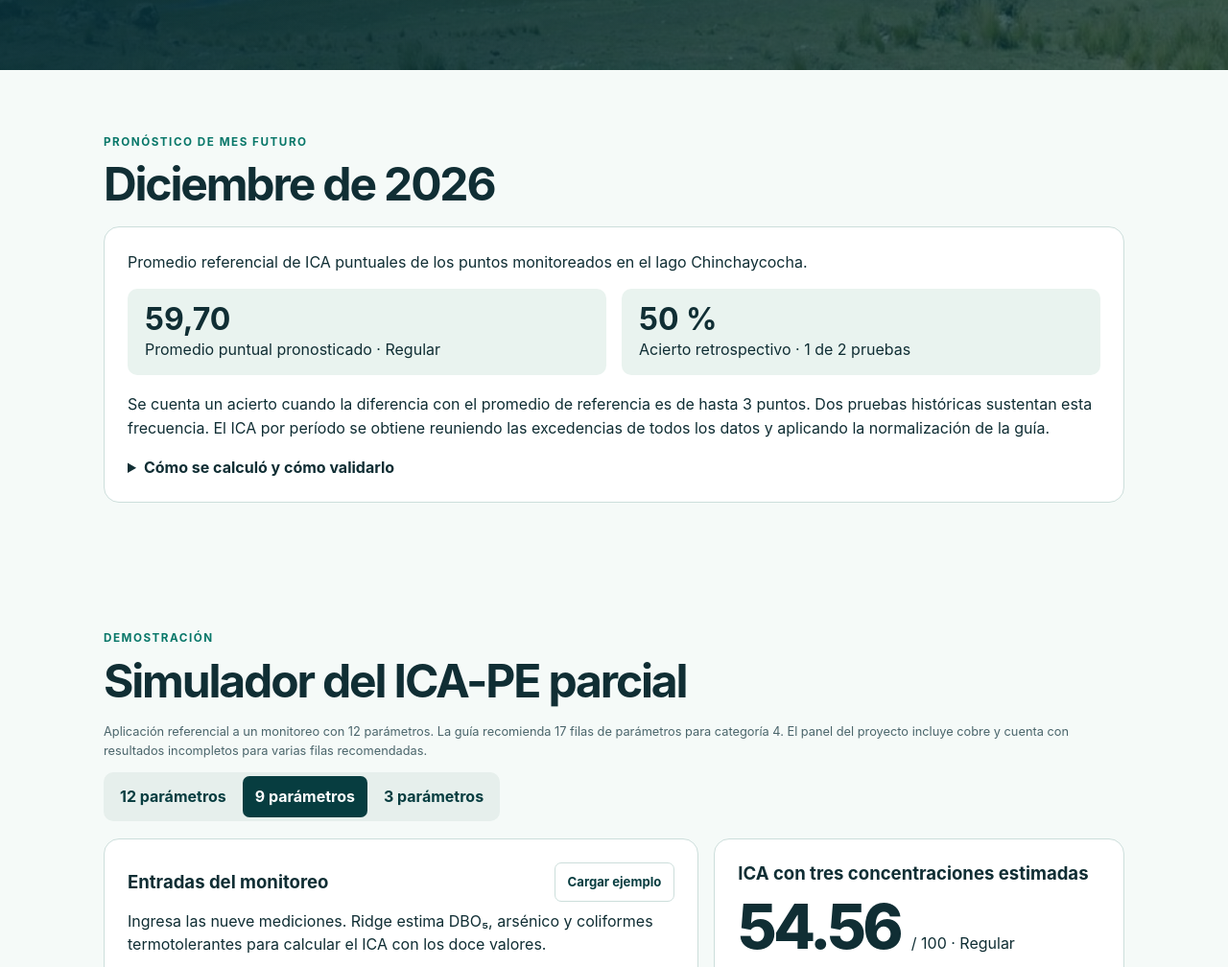
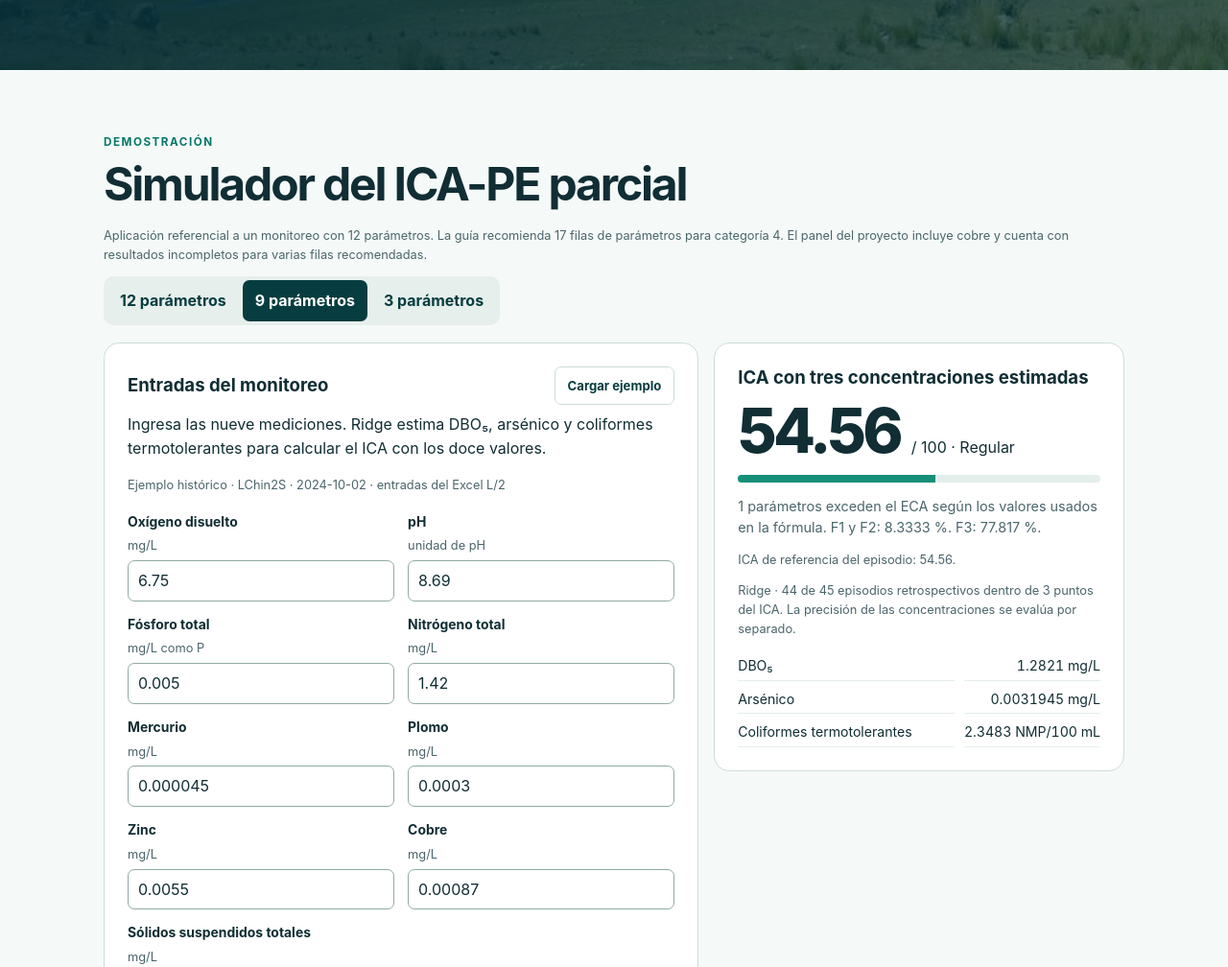
Before and after one commit to zarai-miliano/ICA, a plain HTML site: page index.html in a window 1280 px wide. Shown: the part 494-1502 px from the top of the page at 96% size. Drawn offline with Linux system fonts and the light colour scheme.

Commit message:
Remove future forecast section from ICA simulator

```diff
--- a/index.html
+++ b/index.html
@@ -6,38 +6,17 @@
   <meta name="description" content="Demostración del modelo ICA-PE entrenado con los monitoreos del lago Chinchaycocha.">
   <title>Índice de calidad de Agua</title>
   <link rel="stylesheet" href="estilos.css">
-  <link rel="stylesheet" href="pronostico.css">
+  <link rel="stylesheet" href="portada.css">
   <script defer src="modelos.js"></script>
   <script defer src="panel_nueve.js"></script>
   <script defer src="app.js"></script>
 </head>
 <body>
-  <header class="top"><a class="brand" href="#inicio"><span class="mark" aria-hidden="true">≈</span> Chinchaycocha</a><nav aria-label="Secciones"><a href="#simulador">Simulador</a><a href="#pronostico">Pronóstico</a></nav></header>
+  <header class="top"><a class="brand" href="#inicio"><span class="mark" aria-hidden="true">≈</span> Chinchaycocha</a><nav aria-label="Secciones"><a href="#simulador">Simulador</a></nav></header>
   <main id="inicio">
     <section class="hero">
       <div class="wrap hero-grid">
         <div><p class="eyebrow">Lago Chinchaycocha · Junín</p><h1>Índice de calidad de Agua</h1><p class="intro">Explora cómo una red neuronal estima el ICA-PE y qué cambia cuando se miden solo tres parámetros.</p><a class="hero-button" href="#simulador">Probar el modelo <span aria-hidden="true">↘</span></a></div>
-      </div>
-    </section>
-    <section id="pronostico" class="wrap section">
-      <p class="eyebrow">Pronóstico de mes futuro</p>
-      <h2>Diciembre de 2026</h2>
-      <div class="panel">
-        <p>Promedio referencial de ICA puntuales de los puntos monitoreados en el lago Chinchaycocha.</p>
-        <div class="forecast-stats">
-          <div><strong>59,70</strong><span>Promedio puntual pronosticado · Regular</span></div>
-          <div><strong>50 %</strong><span>Acierto retrospectivo · 1 de 2 pruebas</span></div>
-        </div>
-        <p>Se cuenta un acierto cuando la diferencia con el promedio de referencia es de hasta 3 puntos. Dos pruebas históricas sustentan esta frecuencia. El ICA por período se obtiene reuniendo las excedencias de todos los datos y aplicando la normalización de la guía.</p>
-        <details>
-          <summary>Cómo se calculó y cómo validarlo</summary>
-          <p>El pronóstico usa como referencia el ICA medio del último diciembre disponible, el de 2025, con 10 monitoreos. En cada prueba histórica se aplicó la misma regla usando solo el diciembre anterior disponible. El método es independiente del simulador neuronal.</p>
-          <ul>
-            <li>Diciembre de 2024 (9 monitoreos). Pronóstico 66,11 a partir de 2019 y referencia 60,60. Error de 5,51 puntos.</li>
-            <li>Diciembre de 2025 (10 monitoreos). Pronóstico 60,60 a partir de 2024 y referencia 59,70. Error de 0,90 puntos.</li>
-          </ul>
-          <p>Para validarlo, calcula el ICA de cada monitoreo de diciembre de 2026 con los doce resultados de laboratorio, promedia los mismos diez puntos y compara el promedio con 59,70.</p>
-        </details>
       </div>
     </section>
     <section id="simulador" class="wrap section">
--- /dev/null
+++ b/portada.css
@@ -0,0 +1,2 @@
+.hero{background:linear-gradient(110deg,rgba(6,46,56,.95),rgba(7,61,64,.65)),url("chinchaycocha.jpg") center 48%/cover no-repeat}
+@media(max-width:550px){.top{flex-wrap:wrap;padding-block:10px}nav{flex-wrap:wrap}}
--- a/pronostico.css
+++ /dev/null
@@ -1,8 +0,0 @@
-.hero{background:linear-gradient(110deg,rgba(6,46,56,.95),rgba(7,61,64,.65)),url("chinchaycocha.jpg") center 48%/cover no-repeat}
-.forecast-stats{display:grid;grid-template-columns:repeat(auto-fit,minmax(205px,1fr));gap:16px;margin:0 0 18px}
-.forecast-stats div{padding:14px 18px;border-radius:10px;background:#e9f3ef}
-.forecast-stats strong,.forecast-stats span{display:block}
-.forecast-stats strong{font-size:2rem;line-height:1.15}
-#pronostico summary{cursor:pointer;font-weight:700}
-#pronostico details[open] summary{margin-bottom:10px}
-@media(max-width:550px){.top{flex-wrap:wrap;padding-block:10px}nav{flex-wrap:wrap}}
```
